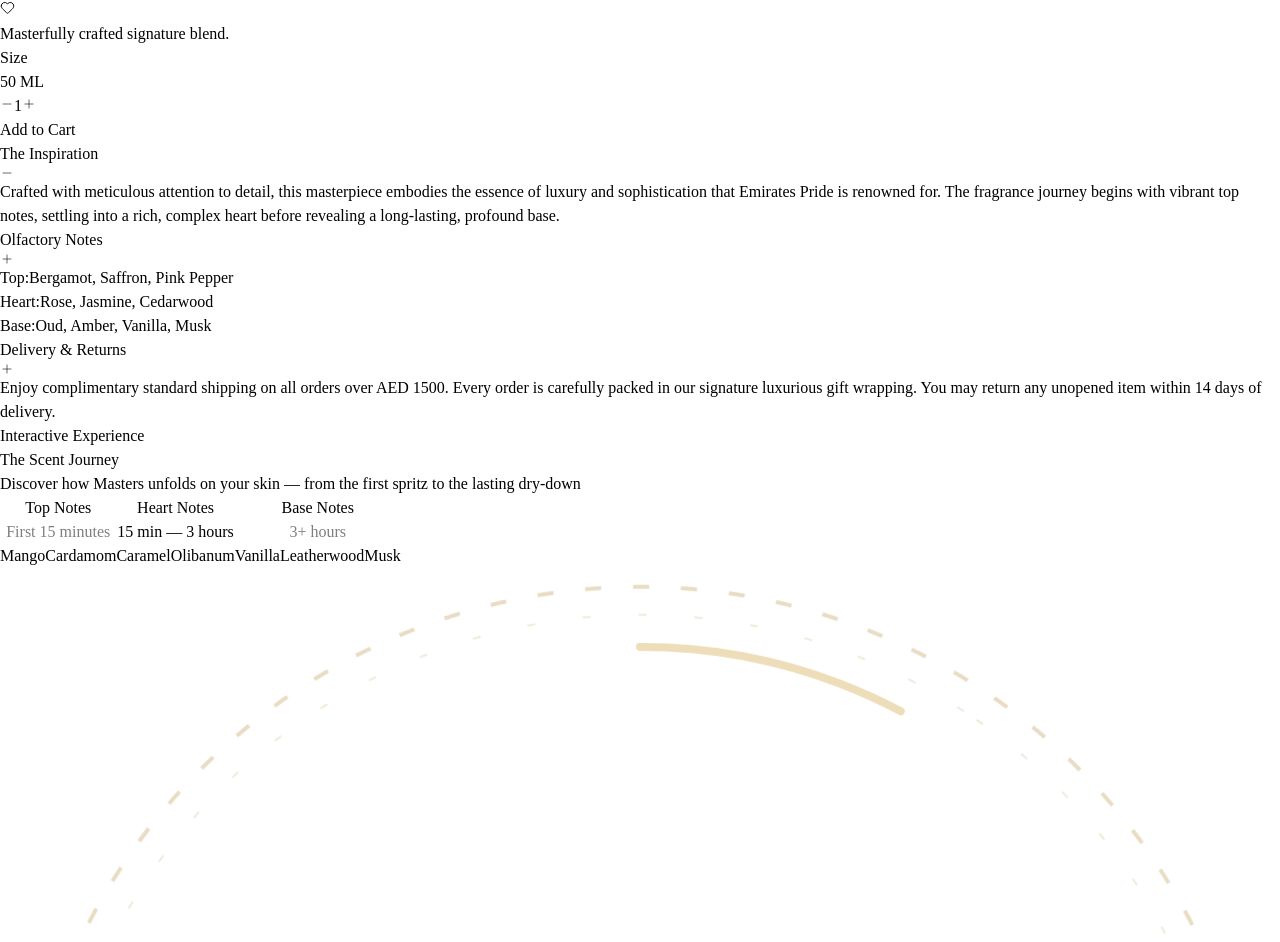
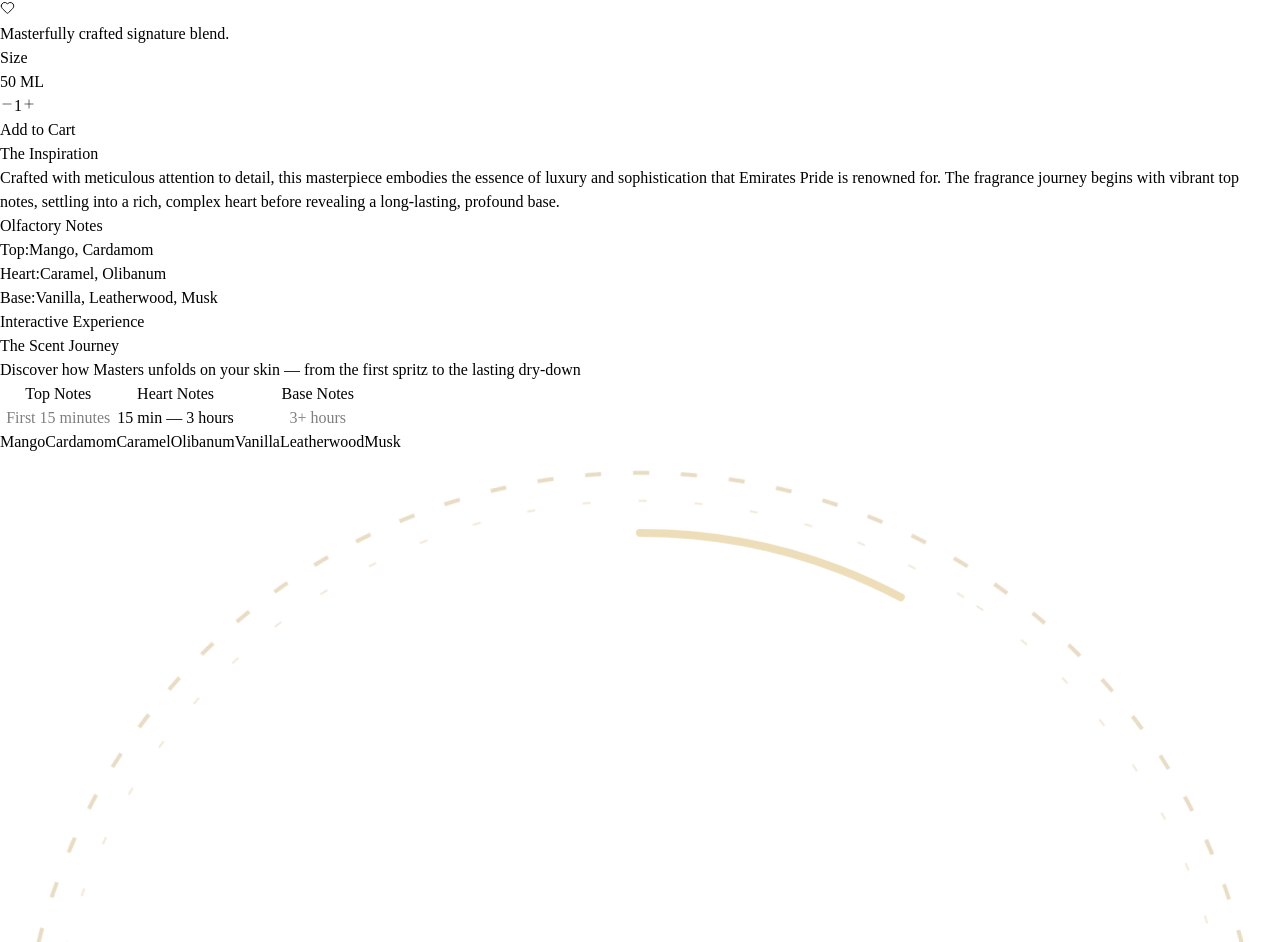
Before and after one commit to muhsiltomsher-cloud/epp-redesign, a React (Vite) app in the folder client/: page /product/1 in a window 1280 px wide. Shown: the part 1657-2599 px from the top of the page. Built offline with nearby package versions, Linux system fonts and the light colour scheme.

Commit message:
Remove accordion UI, show content always visible, remove Delivery & Returns section
Co-Authored-By: michael jackson <muhsiltomsher@gmail.com>

```diff
--- a/client/src/pages/Product.tsx
+++ b/client/src/pages/Product.tsx
@@ -1,6 +1,6 @@
 import { useState, useEffect, useRef } from "react";
 import { useParams, Link } from "wouter";
-import { Minus, Plus, ChevronDown, Star, Maximize2, X, ChevronLeft, ChevronRight, Heart, Check } from "lucide-react";
+import { Minus, Plus, Star, Maximize2, X, ChevronLeft, ChevronRight, Heart, Check } from "lucide-react";
 import { gsap } from "gsap";
 import Navbar from "@/components/layout/Navbar";
 import Footer from "@/components/layout/Footer";
@@ -14,7 +14,6 @@ export default function Product() {
   const { id } = useParams();
   const product = products.find(p => p.id === id);
   const [quantity, setQuantity] = useState(1);
-  const [activeTab, setActiveTab] = useState("description");
   const [fullscreenIndex, setFullscreenIndex] = useState<number | null>(null);
   const [addedToCart, setAddedToCart] = useState(false);
   const [wishlisted, setWishlisted] = useState(false);
@@ -211,64 +210,28 @@ export default function Product() {
                 </div>
 
 
-                <div className="flex flex-col border-b border-black/10">
+                <div className="flex flex-col">
 
-                  <div className="border-t border-black/10">
-                    <button
-                      className="w-full py-5 flex justify-between items-center text-[9px] md:text-[10px] tracking-[0.2em] uppercase font-medium text-black"
-                      onClick={() => setActiveTab(activeTab === 'description' ? '' : 'description')}
-                      data-testid="button-tab-inspiration"
-                    >
-                      <span>The Inspiration</span>
-                      {activeTab === 'description' ? <Minus size={14} strokeWidth={1}/> : <Plus size={14} strokeWidth={1}/>}
-                    </button>
-                    <div className={`overflow-hidden transition-all duration-500 ease-in-out ${activeTab === 'description' ? 'max-h-96 opacity-100 pb-5' : 'max-h-0 opacity-0'}`}>
-                      <p className="text-[11px] md:text-xs text-black font-light leading-relaxed">
-                        Crafted with meticulous attention to detail, this masterpiece embodies the essence of luxury and sophistication that Emirates Pride is renowned for. The fragrance journey begins with vibrant top notes, settling into a rich, complex heart before revealing a long-lasting, profound base.
-                      </p>
-                    </div>
+                  <div className="border-t border-black/10 py-5">
+                    <h3 className="text-[9px] md:text-[10px] tracking-[0.2em] uppercase font-medium text-black mb-3" data-testid="heading-inspiration">
+                      The Inspiration
+                    </h3>
+                    <p className="text-[11px] md:text-xs text-black font-light leading-relaxed">
+                      Crafted with meticulous attention to detail, this masterpiece embodies the essence of luxury and sophistication that Emirates Pride is renowned for. The fragrance journey begins with vibrant top notes, settling into a rich, complex heart before revealing a long-lasting, profound base.
+                    </p>
                   </div>
 
-                  <div className="border-t border-black/10">
-                    <button
-                      className="w-full py-5 flex justify-between items-center text-[9px] md:text-[10px] tracking-[0.2em] uppercase font-medium text-black"
-                      onClick={() => setActiveTab(activeTab === 'notes' ? '' : 'notes')}
-                      data-testid="button-tab-notes"
-                    >
-                      <span>Olfactory Notes</span>
-                      {activeTab === 'notes' ? <Minus size={14} strokeWidth={1}/> : <Plus size={14} strokeWidth={1}/>}
-                    </button>
-                    <div className={`overflow-hidden transition-all duration-500 ease-in-out ${activeTab === 'notes' ? 'max-h-96 opacity-100 pb-5' : 'max-h-0 opacity-0'}`}>
-                      <div className="flex flex-col gap-3 text-[11px] md:text-xs text-black font-light">
-                        <div className="flex border-b border-black/5 pb-2">
-                          <span className="w-24 font-medium text-black uppercase tracking-wider text-[9px]">Top:</span>
-                          <span>Bergamot, Saffron, Pink Pepper</span>
+                  <div className="border-t border-black/10 py-5">
+                    <h3 className="text-[9px] md:text-[10px] tracking-[0.2em] uppercase font-medium text-black mb-3" data-testid="heading-notes">
+                      Olfactory Notes
+                    </h3>
+                    <div className="flex flex-col gap-3 text-[11px] md:text-xs text-black font-light">
+                      {product.notes && product.notes.map((note) => (
+                        <div key={note.label} className="flex border-b border-black/5 pb-2 last:border-b-0">
+                          <span className="w-24 font-medium text-black uppercase tracking-wider text-[9px]">{note.label}:</span>
+                          <span>{note.items.join(', ')}</span>
                         </div>
-                        <div className="flex border-b border-black/5 pb-2">
-                          <span className="w-24 font-medium text-black uppercase tracking-wider text-[9px]">Heart:</span>
-                          <span>Rose, Jasmine, Cedarwood</span>
-                        </div>
-                        <div className="flex">
-                          <span className="w-24 font-medium text-black uppercase tracking-wider text-[9px]">Base:</span>
-                          <span>Oud, Amber, Vanilla, Musk</span>
-                        </div>
-                      </div>
-                    </div>
-                  </div>
-
-                  <div className="border-t border-black/10">
-                    <button
-                      className="w-full py-5 flex justify-between items-center text-[9px] md:text-[10px] tracking-[0.2em] uppercase font-medium text-black"
-                      onClick={() => setActiveTab(activeTab === 'delivery' ? '' : 'delivery')}
-                      data-testid="button-tab-delivery"
-                    >
-                      <span>Delivery & Returns</span>
-                      {activeTab === 'delivery' ? <Minus size={14} strokeWidth={1}/> : <Plus size={14} strokeWidth={1}/>}
-                    </button>
-                    <div className={`overflow-hidden transition-all duration-500 ease-in-out ${activeTab === 'delivery' ? 'max-h-96 opacity-100 pb-5' : 'max-h-0 opacity-0'}`}>
-                      <p className="text-[11px] md:text-xs text-black font-light leading-relaxed">
-                        Enjoy complimentary standard shipping on all orders over AED 1500. Every order is carefully packed in our signature luxurious gift wrapping. You may return any unopened item within 14 days of delivery.
-                      </p>
+                      ))}
                     </div>
                   </div>
 
```
